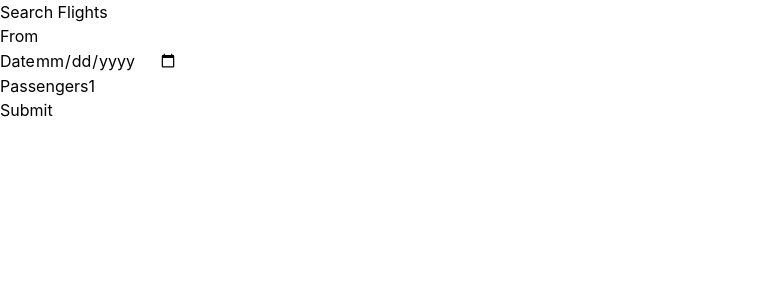
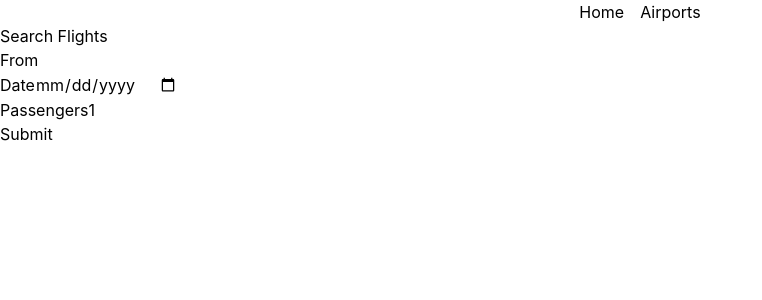
Before and after one commit to martypolcic/find-my-way, a React (Vite) app in the folder frontend/: page / in a window 1280 px wide. Shown: the top 300 px of the page, without its empty margins (0-762 px from the left). Built offline with nearby package versions, Linux system fonts and the light colour scheme.

Commit message:
add Header component which swaps content

```diff
--- a/frontend/src/App.tsx
+++ b/frontend/src/App.tsx
@@ -1,12 +1,22 @@
+import { useState } from 'react'
 import './App.css'
+import AirportCollection from './components/AirportCollection'
+import Header from './components/Header'
 import SearchFlightsForm from './components/SearchFlightsForm'
 
 function App() {
+  const [activeTab, setActiveTab] = useState('searchFlights');
+
+  function handleTabChange(tabName: string) {
+    console.log('Tab changed:', tabName);
+    setActiveTab(tabName);
+  }
+
   return (
     <>
-      <div>
-        <SearchFlightsForm />
-      </div>
+      <Header onChangeTab={handleTabChange}/>
+      {activeTab === 'searchFlights' && <SearchFlightsForm />}
+      {activeTab === 'airports' && <AirportCollection />}
     </>
   )
 }
--- /dev/null
+++ b/frontend/src/components/Header.css
@@ -0,0 +1,5 @@
+header {
+    display: flex;
+    justify-content: center;
+    gap: 1rem;
+}
--- /dev/null
+++ b/frontend/src/components/Header.tsx
@@ -0,0 +1,16 @@
+import './Header.css'
+
+interface HeaderProps {
+  onChangeTab: (tabName: string) => void;
+}
+
+function Header({ onChangeTab }: HeaderProps) {
+  return (
+    <header>
+        <button onClick={() => onChangeTab('searchFlights')}>Home</button>
+        <button onClick={() => onChangeTab('airports')}>Airports</button>
+    </header>
+  );
+}
+
+export default Header;
```
